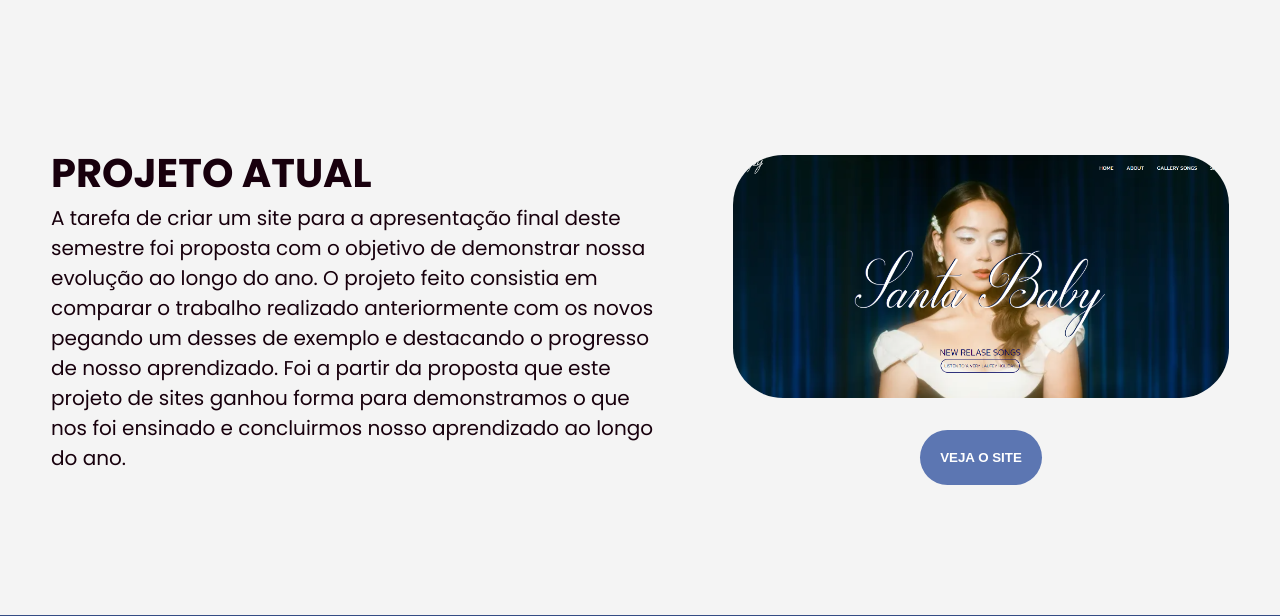
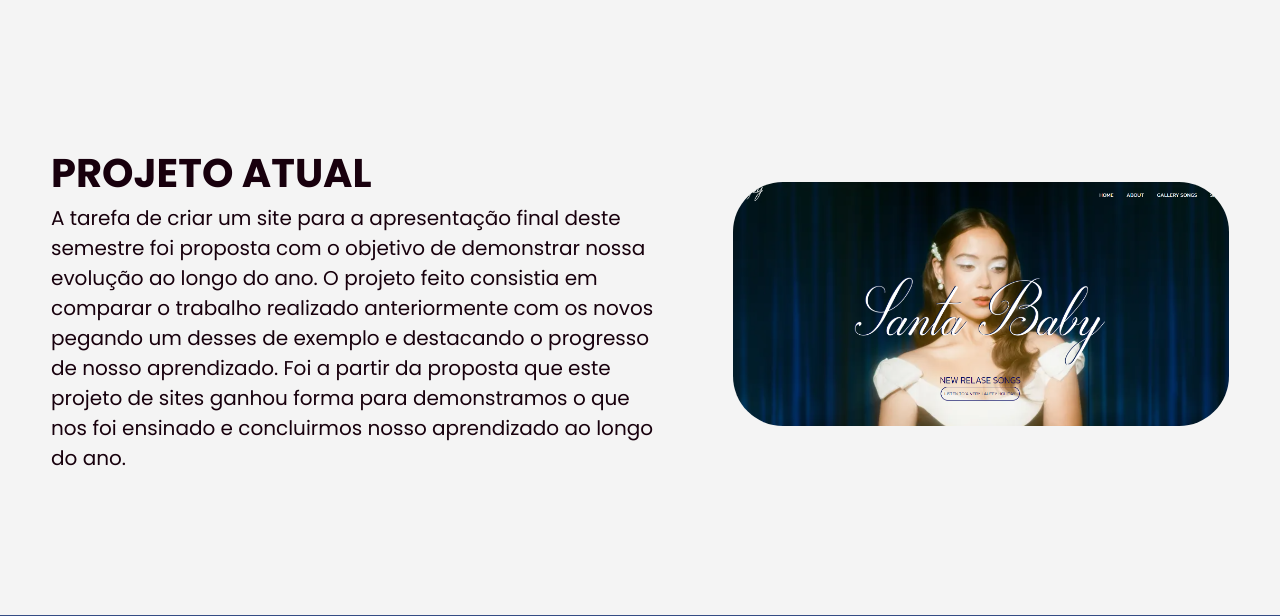
Before and after one commit to kauafreitass/evolucao, a PHP site: page /ana/newproject.php in a window 1280 px wide. Shown: the part 62-678 px from the top of the page. Run offline with PHP 8.4, Linux system fonts and the light colour scheme; some web fonts are replaced.

Commit message:
TIREII OS LOINKSSA

```diff
--- a/ana/newproject.php
+++ b/ana/newproject.php
@@ -45,7 +45,7 @@
             </div><br>
             <div class="imgcontent">
                 <img src="img/projetoatual.png" alt="" class="imgbase"><br><br>
-                <a href="http://localhost/personalidade-page/"><button class="basestyle">VEJA O SITE</button></a>
+
             </div>
         </div><br>
 
--- a/ana/projectold.php
+++ b/ana/projectold.php
@@ -48,7 +48,7 @@
             </div><br>
             <div class="imgcontent">
                 <img src="img/projetoantigo.png" alt="" class="imgbase"><br><br>
-                <a href="http://localhost/profissao/"><button class="basestyle">VEJA O SITE</button></a>
+
             </div>
         </div><br>
 
```
